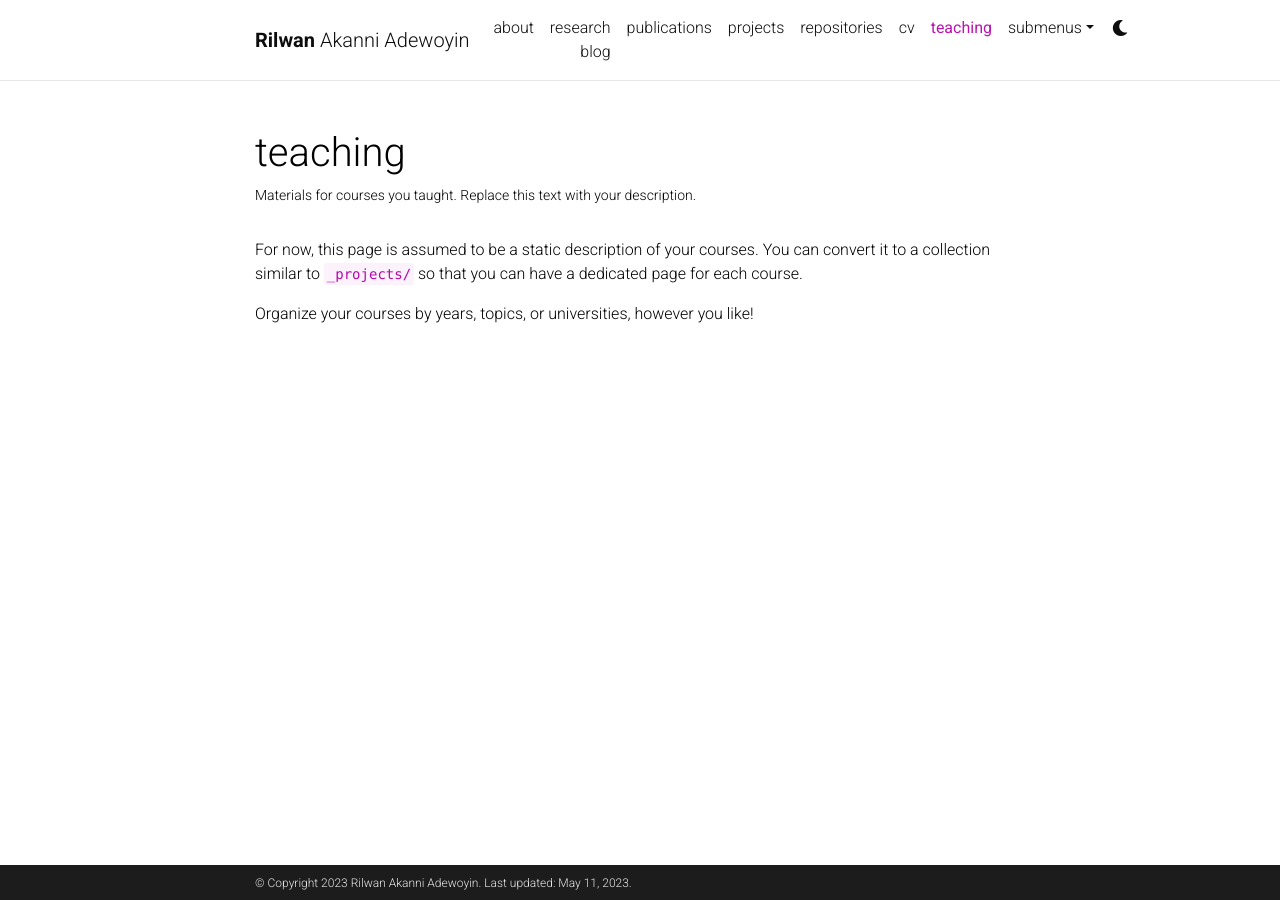
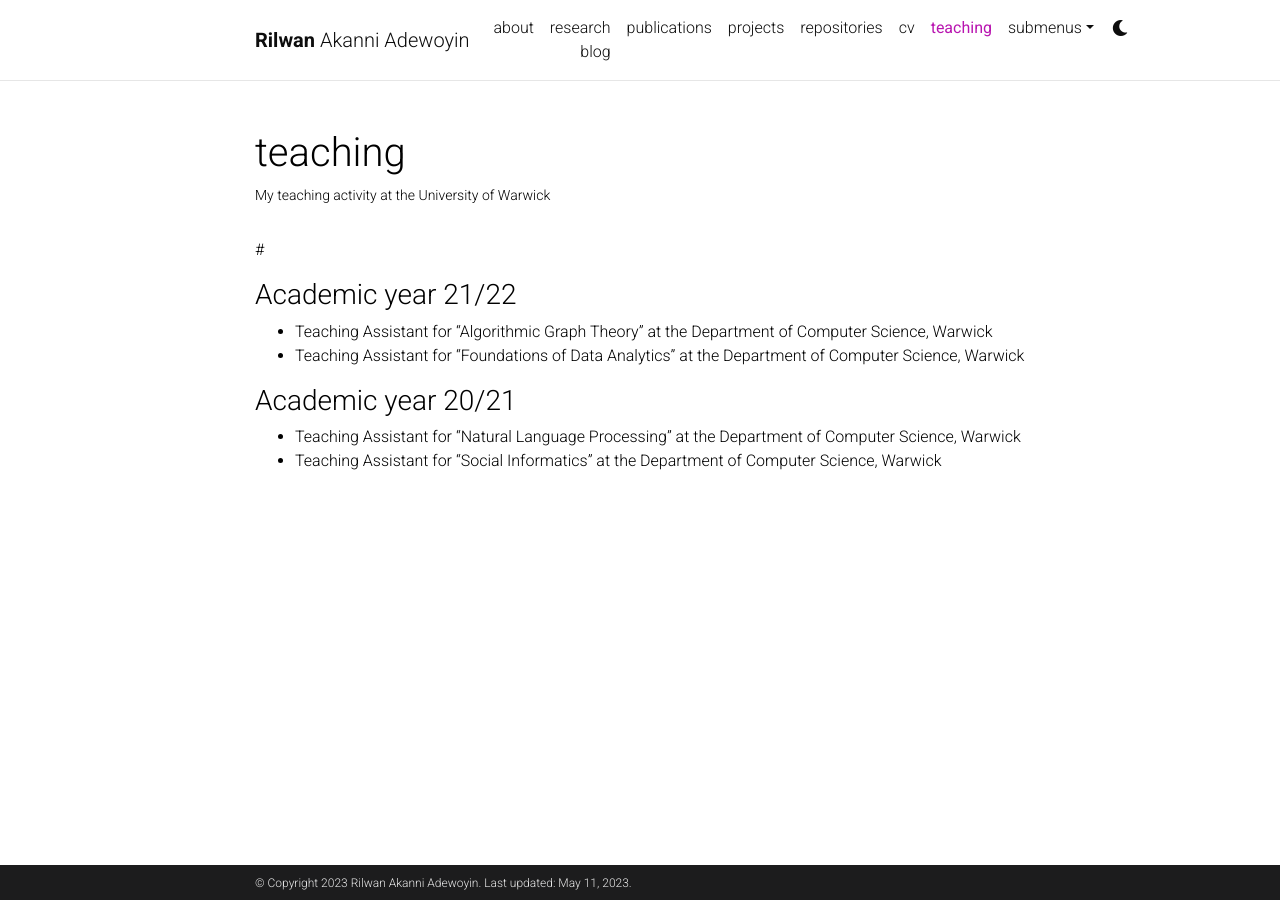
Before and after one commit to Rilwan-Adewoyin/Rilwan-Adewoyin.github.io-old, a Jekyll site: the page built from _pages/teaching.md, in a window 1280 px wide. Built offline with Jekyll 4.4.1, drawn with Linux system fonts in a browser that asks for light colours; comment, search, counter and statistics services are not loaded; a style sheet for code colours, icons or effects is not loaded.

Commit message:
added teaching

```diff
--- a/_config.yml
+++ b/_config.yml
@@ -173,7 +173,7 @@ collections:
 announcements:
   enabled: true
   scrollable: true # adds a vertical scroll bar if there are more than 3 news items
-  limit: 5 # leave blank to include all the news in the `_news` folder
+  limit: # leave blank to include all the news in the `_news` folder
 
 latest_posts:
   enabled: false
@@ -358,7 +358,7 @@ enable_tooltips:            false  # enables automatic tooltip links generated
 enable_darkmode:            true   # enables switching between light/dark modes
 enable_navbar_social:       true  # enables displaying social links in the
                                    # navbar on the about page
-enable_project_categories:  true   # enables categorization of projects into
+enable_project_categories:  false   # enables categorization of projects into
                                    # multiple categories
 enable_medium_zoom:         true   # enables image zoom feature (as on medium.com)
 enable_progressbar:         true   # enables a horizontal progress bar linked to the vertical scroll position
--- a/_pages/teaching.md
+++ b/_pages/teaching.md
@@ -2,11 +2,18 @@
 layout: page
 permalink: /teaching/
 title: teaching
-description: Materials for courses you taught. Replace this text with your description.
+description: My teaching activity at the University of Warwick
 nav: true
 nav_order: 5
 ---
 
-For now, this page is assumed to be a static description of your courses. You can convert it to a collection similar to `_projects/` so that you can have a dedicated page for each course.
+#
+### Academic year 21/22
 
-Organize your courses by years, topics, or universities, however you like!
+- Teaching Assistant for "Algorithmic Graph Theory" at the Department of Computer Science, Warwick
+- Teaching Assistant for "Foundations of Data Analytics" at the Department of Computer Science, Warwick
+
+### Academic year 20/21
+
+- Teaching Assistant for "Natural Language Processing" at the Department of Computer Science, Warwick
+- Teaching Assistant for "Social Informatics" at the Department of Computer Science, Warwick
```
Also changed, not shown: _pages/about.md (+1 -1 lines).
